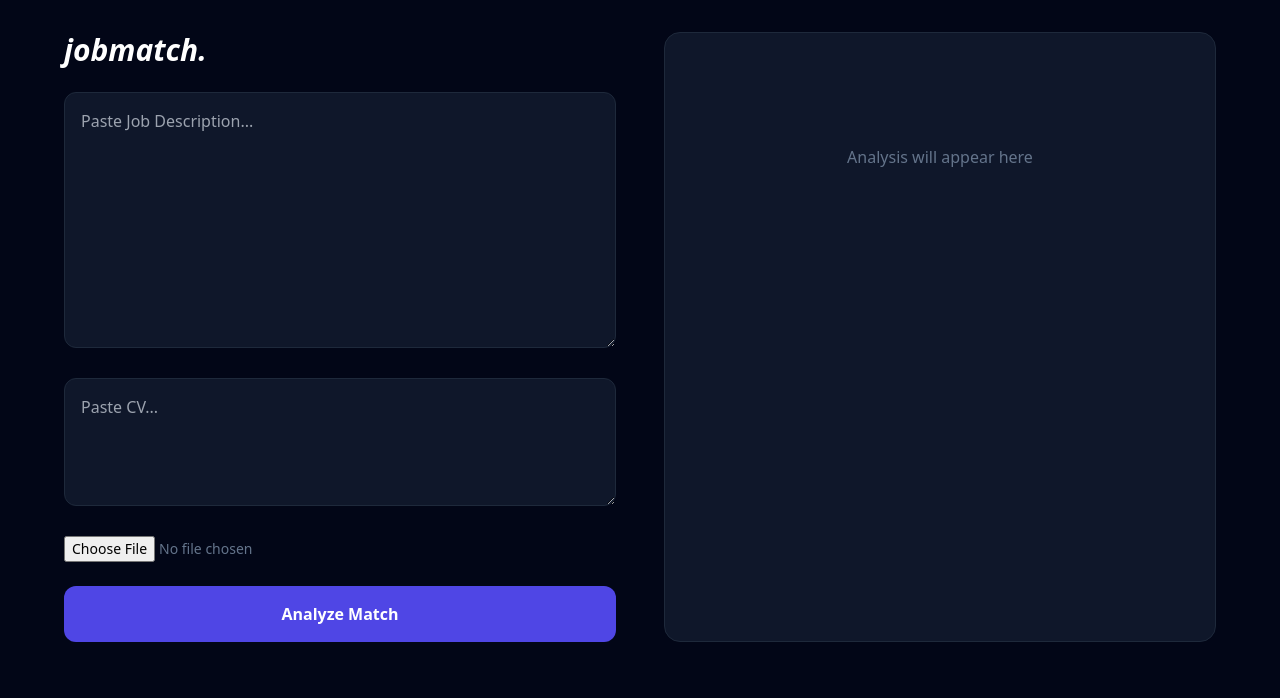
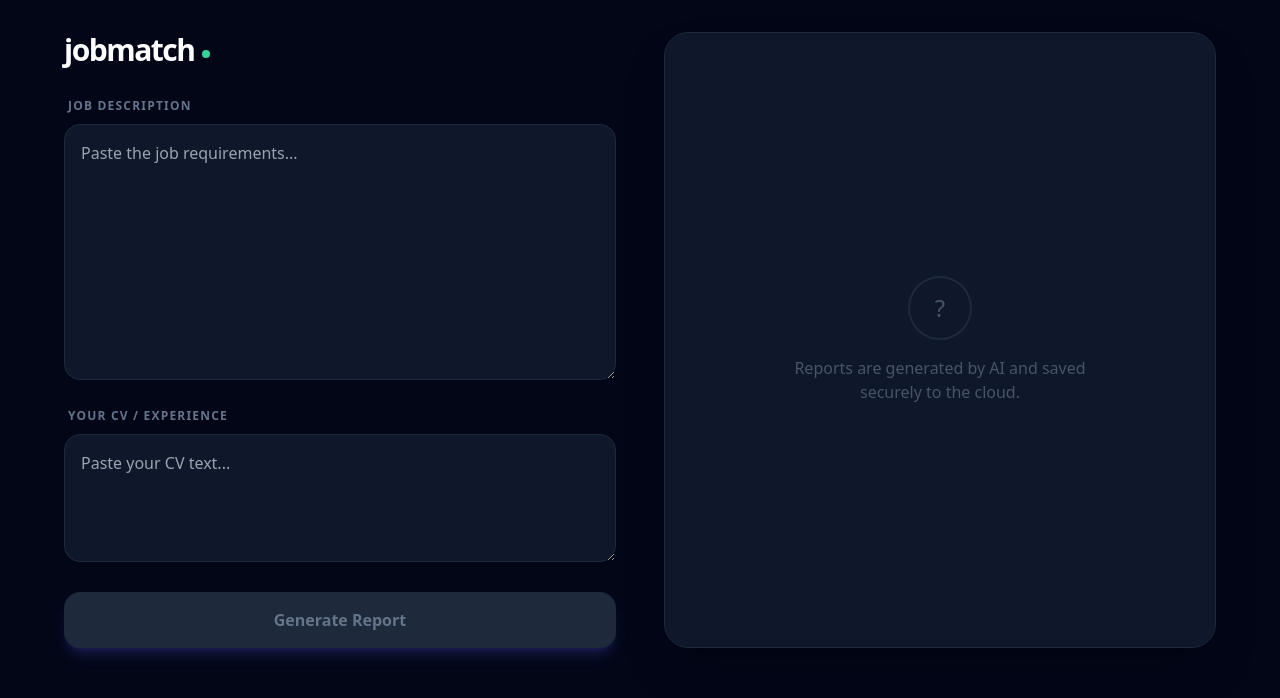
Before and after one commit to Anas127/jobmatch, a React (Create React App) app in the folder frontend/: page / in a window 1280 px wide. Shown: the top 698 px of the page. Built offline with nearby package versions, Linux system fonts and the light colour scheme.

Commit message:
fixed frontend

```diff
--- a/frontend/src/App.js
+++ b/frontend/src/App.js
@@ -9,33 +9,45 @@ function App() {
   const [report, setReport] = useState(null);
   const [loading, setLoading] = useState(false);
 
-  // 1. On Load: Check if we are returning from payment
+  // Sync data on page load or payment redirect
   useEffect(() => {
     const params = new URLSearchParams(window.location.search);
     const reportId = params.get("report_id");
-    const justPaid = params.get("unlocked") === "true";
+    const isUnlockedRedirect = params.get("unlocked") === "true";
 
     if (reportId) {
-      if (justPaid) {
-        // Tell backend to mark this ID as paid
+      if (isUnlockedRedirect) {
+        // 1. Tell backend to mark as paid
         fetch(`${API_URL}/unlock/${reportId}`, { method: "POST" }).then(() =>
-          fetchReport(reportId),
+          loadExistingReport(reportId),
         );
+
+        // 2. Clean URL of the "unlocked" flag for a clean look
+        const url = new URL(window.location.href);
+        url.searchParams.delete("unlocked");
+        window.history.replaceState({}, "", url.toString());
       } else {
-        fetchReport(reportId);
+        loadExistingReport(reportId);
       }
     }
   }, []);
 
-  const fetchReport = async (id) => {
+  const loadExistingReport = async (id) => {
+    try {
       const res = await fetch(`${API_URL}/report/${id}`);
       const data = await res.json();
+      if (!data.error) {
         setReport(data);
-    setText(data.job_text);
-    setCvText(data.cv_text);
+        setText(data.job_text || "");
+        setCvText(data.cv_text || "");
+      }
+    } catch (err) {
+      console.error("Failed to fetch report:", err);
+    }
   };
 
   const handleAnalyze = async () => {
+    if (!text) return;
     setLoading(true);
     try {
       const res = await fetch(`${API_URL}/extract`, {
@@ -44,123 +56,182 @@ function App() {
         body: JSON.stringify({ job_description: text, cv: cvText }),
       });
       const data = await res.json();
-      // Update URL with the new report ID without refreshing
+
+      // Update URL with the unique Supabase ID
       window.history.pushState({}, "", `?report_id=${data.id}`);
-      fetchReport(data.id);
+
+      // Set local state to show results immediately
+      setReport({ id: data.id, result: data.result, is_paid: false });
     } catch (err) {
-      alert("Error saving report");
+      console.error("Analysis failed:", err);
+      alert("Something went wrong. Please try again.");
     }
     setLoading(false);
   };
 
-  const handleFileUpload = async (e) => {
-    const file = e.target.files[0];
-    const formData = new FormData();
-    formData.append("file", file);
-    const res = await fetch(`${API_URL}/upload-cv`, {
-      method: "POST",
-      body: formData,
-    });
-    const data = await res.json();
-    setCvText(data.text);
-  };
+  return (
+    <>
+      <div className="min-h-screen bg-slate-950 text-white p-8 font-sans">
+        <div className="max-w-6xl mx-auto grid md:grid-cols-2 gap-12">
+          {/* INPUT PANEL */}
+          <div className="space-y-6">
+            <div className="flex items-center gap-2">
+              <span className="text-3xl font-black text-white tracking-tighter">
+                jobmatch
+              </span>
+              <span className="w-2 h-2 bg-emerald-400 rounded-full mt-2"></span>
+            </div>
 
-  return (
-    <div className="min-h-screen bg-slate-950 text-white p-8">
-      <div className="max-w-6xl mx-auto grid md:grid-cols-2 gap-12">
-        {/* INPUT */}
-        <div className="space-y-6">
-          <h1 className="text-3xl font-bold italic">jobmatch.</h1>
+            <div className="space-y-4">
+              <div>
+                <label className="text-xs font-bold text-slate-500 uppercase tracking-widest ml-1">
+                  Job Description
+                </label>
                 <textarea
-            className="w-full h-64 bg-slate-900 border border-slate-800 p-4 rounded-xl"
-            placeholder="Paste Job Description..."
+                  className="w-full h-64 bg-slate-900 border border-slate-800 p-4 rounded-2xl mt-2 focus:border-indigo-500 outline-none transition"
+                  placeholder="Paste the job requirements..."
                   value={text}
                   onChange={(e) => setText(e.target.value)}
                 />
+              </div>
+
+              <div>
+                <label className="text-xs font-bold text-slate-500 uppercase tracking-widest ml-1">
+                  Your CV / Experience
+                </label>
                 <textarea
-            className="w-full h-32 bg-slate-900 border border-slate-800 p-4 rounded-xl"
-            placeholder="Paste CV..."
+                  className="w-full h-32 bg-slate-900 border border-slate-800 p-4 rounded-2xl mt-2 focus:border-indigo-500 outline-none transition"
+                  placeholder="Paste your CV text..."
                   value={cvText}
                   onChange={(e) => setCvText(e.target.value)}
                 />
-          <input
-            type="file"
-            onChange={handleFileUpload}
-            className="block text-sm text-slate-500"
-          />
+              </div>
+            </div>
+
             <button
               onClick={handleAnalyze}
-            className="w-full py-4 bg-indigo-600 rounded-xl font-bold hover:bg-indigo-500 transition"
+              disabled={loading || !text}
+              className="w-full py-4 bg-indigo-600 hover:bg-indigo-500 disabled:bg-slate-800 disabled:text-slate-500 rounded-2xl font-bold transition-all shadow-lg shadow-indigo-500/20"
             >
-            {loading ? "Analyzing..." : "Analyze Match"}
+              {loading ? "Analyzing Skills..." : "Generate Report"}
             </button>
           </div>
 
-        {/* OUTPUT */}
-        <div className="bg-slate-900 p-8 rounded-2xl border border-slate-800">
+          {/* OUTPUT PANEL */}
+          <div className="bg-slate-900 p-8 rounded-3xl border border-slate-800 shadow-2xl min-h-[500px]">
             {!report ? (
-            <p className="text-slate-500 text-center py-20">
-              Analysis will appear here
+              <div className="flex flex-col items-center justify-center h-full text-slate-600 space-y-4 py-20 text-center">
+                <div className="w-16 h-16 border-2 border-slate-800 rounded-full flex items-center justify-center text-2xl font-light">
+                  ?
+                </div>
+                <p className="max-w-xs">
+                  Reports are generated by AI and saved securely to the cloud.
                 </p>
+              </div>
             ) : (
-            <div className="space-y-6">
-              <div className="flex justify-between items-center">
-                <h2 className="text-6xl font-black text-emerald-400">
+              <div className="space-y-8 animate-in fade-in slide-in-from-bottom-2 duration-500">
+                <div className="flex justify-between items-end pb-6 border-b border-slate-800">
+                  <div>
+                    <p className="text-slate-500 text-xs font-bold uppercase tracking-widest mb-1">
+                      Match Score
+                    </p>
+                    <h2 className="text-6xl font-black text-emerald-400 leading-none">
                       {report.result.score}%
                     </h2>
+                  </div>
                   {report.is_paid && (
-                  <span className="text-xs bg-emerald-500/20 text-emerald-400 px-2 py-1 rounded">
-                    PAID
+                    <span className="bg-emerald-500/10 text-emerald-400 text-[10px] px-2 py-1 rounded-md font-black uppercase border border-emerald-500/20 tracking-widest">
+                      Full Access
                     </span>
                   )}
                 </div>
 
-              <div className="space-y-4">
-                <h3 className="font-bold text-slate-400 uppercase text-xs">
-                  Missing Skills
+                <div className="space-y-6">
+                  <div>
+                    <h3 className="text-slate-300 font-bold mb-3 text-sm uppercase tracking-wider">
+                      Skill Gap
                     </h3>
                     <div className="flex flex-wrap gap-2">
-                  {report.result.missing_skills.map((s, i) => (
+                      {report.result.missing_skills?.map((s, i) => (
                         <span
                           key={i}
-                      className="bg-slate-800 px-3 py-1 rounded text-sm border border-slate-700"
+                          className="bg-slate-950 text-slate-300 border border-slate-800 px-3 py-1 rounded-lg text-xs font-medium"
                         >
                           {s}
                         </span>
                       ))}
                     </div>
+                  </div>
 
-                <h3 className="font-bold text-slate-400 uppercase text-xs">
+                  <div>
+                    <h3 className="text-slate-300 font-bold mb-2 text-sm uppercase tracking-wider">
                       Recruiter Feedback
                     </h3>
-                <p className="text-slate-300">
+                    <p className="text-slate-400 text-sm leading-relaxed italic">
                       {!report.is_paid
-                    ? report.result.explanation.substring(0, 50) + "..."
+                        ? report.result.explanation?.substring(0, 60) + "..."
                         : report.result.explanation}
                     </p>
+                  </div>
 
                   {!report.is_paid && (
+                    <div className="bg-indigo-600/5 border border-indigo-500/20 p-6 rounded-2xl space-y-4">
+                      <p className="text-xs text-slate-400 text-center leading-relaxed">
+                        Unlock the full recruiter assessment, rejection risks,
+                        and your personalized learning roadmap.
+                      </p>
                       <button
                         onClick={() => {
-                      const checkoutUrl = `https://jobskills.lemonsqueezy.com/checkout/buy/5fe468f4-a8c6-4222-bbd4-ad1492248a92?checkout[custom][report_id]=${report.id}&redirect_url=https://jobmatch-fjik.vercel.app/?report_id=${report.id}%26unlocked=true`;
-                      window.location.href = checkoutUrl;
+                          const baseUrl =
+                            "https://jobskills.lemonsqueezy.com/checkout/buy/5fe468f4-a8c6-4222-bbd4-ad1492248a92";
+                          // We pass report_id in the redirect so we know who to unlock
+                          const redirect = `https://jobmatch-fjik.vercel.app/?report_id=${report.id}%26unlocked=true`;
+                          window.location.href = `${baseUrl}?checkout[custom][report_id]=${report.id}&redirect_url=${redirect}`;
                         }}
-                    className="w-full py-4 bg-emerald-500 rounded-xl font-bold"
+                        className="w-full py-4 bg-emerald-500 hover:bg-emerald-400 text-white rounded-xl font-bold transition shadow-xl shadow-emerald-500/20"
                       >
                         Unlock Full Report — $3
                       </button>
+                    </div>
                   )}
 
                   {report.is_paid && (
-                  <div className="pt-6 border-t border-slate-800 space-y-4">
-                    <h3 className="font-bold text-red-400 uppercase text-xs">
+                    <div className="pt-6 border-t border-slate-800 space-y-6 animate-in slide-in-from-top-2 duration-700">
+                      <div>
+                        <h3 className="text-red-400 font-bold text-xs uppercase tracking-widest mb-3">
                           Rejection Risks
                         </h3>
-                    <ul className="list-disc list-inside text-sm text-slate-300">
-                      {report.result.rejection_reasons.map((r, i) => (
-                        <li key={i}>{r}</li>
+                        <ul className="space-y-3">
+                          {report.result.rejection_reasons?.map((r, i) => (
+                            <li
+                              key={i}
+                              className="text-sm text-slate-300 flex items-start gap-3"
+                            >
+                              <span className="w-1.5 h-1.5 rounded-full bg-red-500 mt-1.5 flex-shrink-0"></span>
+                              {r}
+                            </li>
                           ))}
                         </ul>
+                      </div>
+
+                      <div>
+                        <h3 className="text-indigo-400 font-bold text-xs uppercase tracking-widest mb-3">
+                          Priority Roadmap
+                        </h3>
+                        <div className="grid grid-cols-1 gap-2">
+                          {report.result.priority_skills?.map((ps, i) => (
+                            <div
+                              key={i}
+                              className="bg-slate-950 p-3 rounded-xl border border-slate-800 text-sm text-slate-200 flex justify-between items-center group"
+                            >
+                              <span>{ps}</span>
+                              <span className="text-[10px] text-slate-600 font-bold uppercase group-hover:text-emerald-400 transition">
+                                Action Item
+                              </span>
+                            </div>
+                          ))}
+                        </div>
+                      </div>
                     </div>
                   )}
                 </div>
@@ -169,6 +240,8 @@ function App() {
           </div>
         </div>
       </div>
+      <Analytics />
+    </>
   );
 }
 
```
Lines whose indentation alone changed are shown as unchanged.
